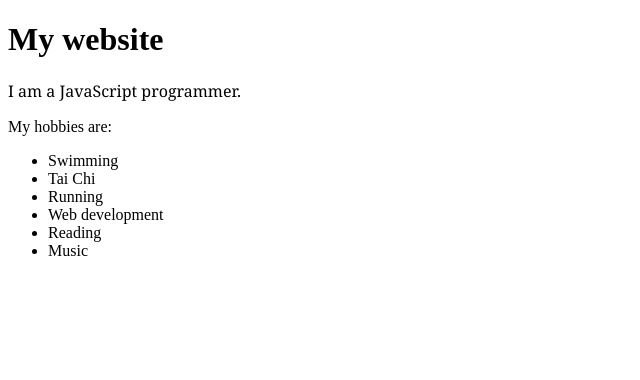
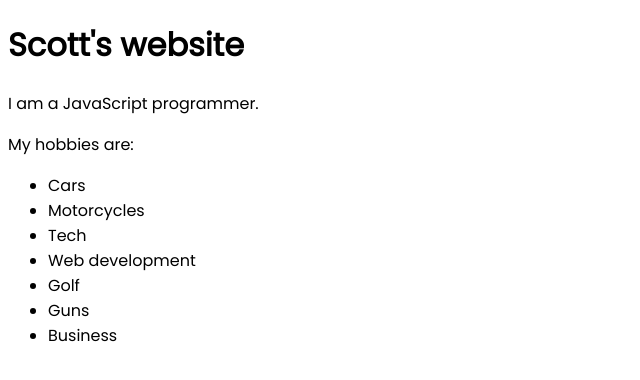
Before and after one commit to tnado/vortisipper, a website: page index.html in a window 1280 px wide. Shown: the whole page, without its empty margins (0-640 px from the left). Drawn offline with Linux system fonts and the light colour scheme.

Commit message:
Personalized text & changed font

```diff
--- a/index.html
+++ b/index.html
@@ -5,19 +5,22 @@
     <meta charset="UTF-8">
     <meta name="viewport" content="width=device-width, initial-scale=1.0">
     <meta http-equiv="X-UA-Compatible" content="ie=edge">
+    <link rel="preconnect" href="https://fonts.googleapis.com">
+    <link rel="preconnect" href="https://fonts.gstatic.com" crossorigin>
+    <link href="https://fonts.googleapis.com/css2?family=Poppins:wght@100;300;400&display=swap" rel="stylesheet">
+
     <title>Home page</title>
     <style>
-        .fpar {
-            font-family: Georgia;
-        }
-    </style>
+        body {
+        font-family: 'Poppins'}
+        </style>
 </head>
 
 <body>
     <main>
-        <h1>My website</h1>
+        <h1>Scott's website</h1>
 
-        <p class="fpar">
+        <p class="">
             I am a JavaScript programmer.
         </p>
 
@@ -26,12 +29,13 @@
         </p>
 
         <ul>
-            <li>Swimming</li>
-            <li>Tai Chi</li>
-            <li>Running</li>
+            <li>Cars</li>
+            <li>Motorcycles</li>
+            <li>Tech</li>
             <li>Web development</li>
-            <li>Reading</li>
-            <li>Music</li>
+            <li>Golf</li>
+            <li>Guns</li>
+            <li>Business</li>
         </ul>
     </main>
 </body>
```
